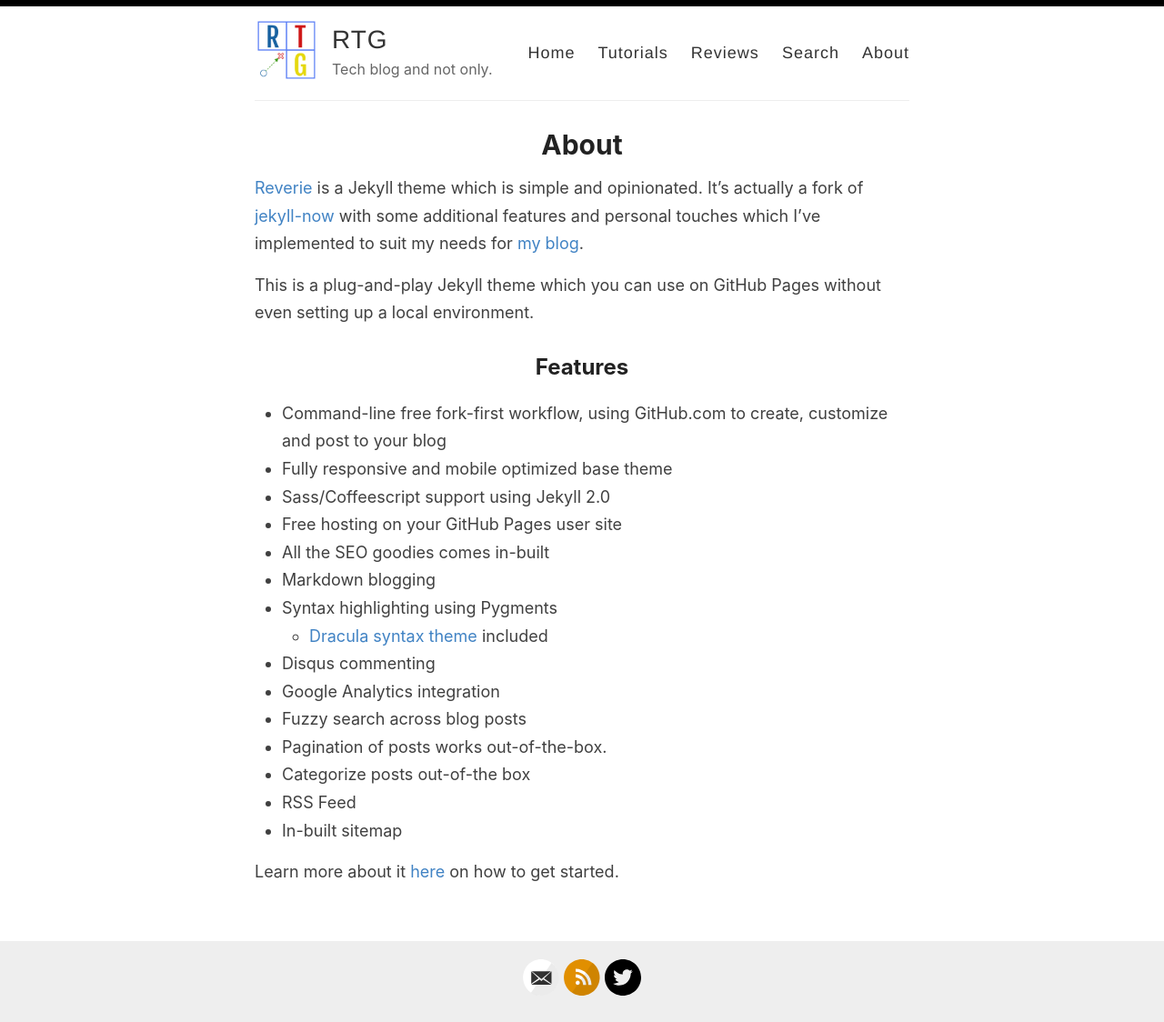
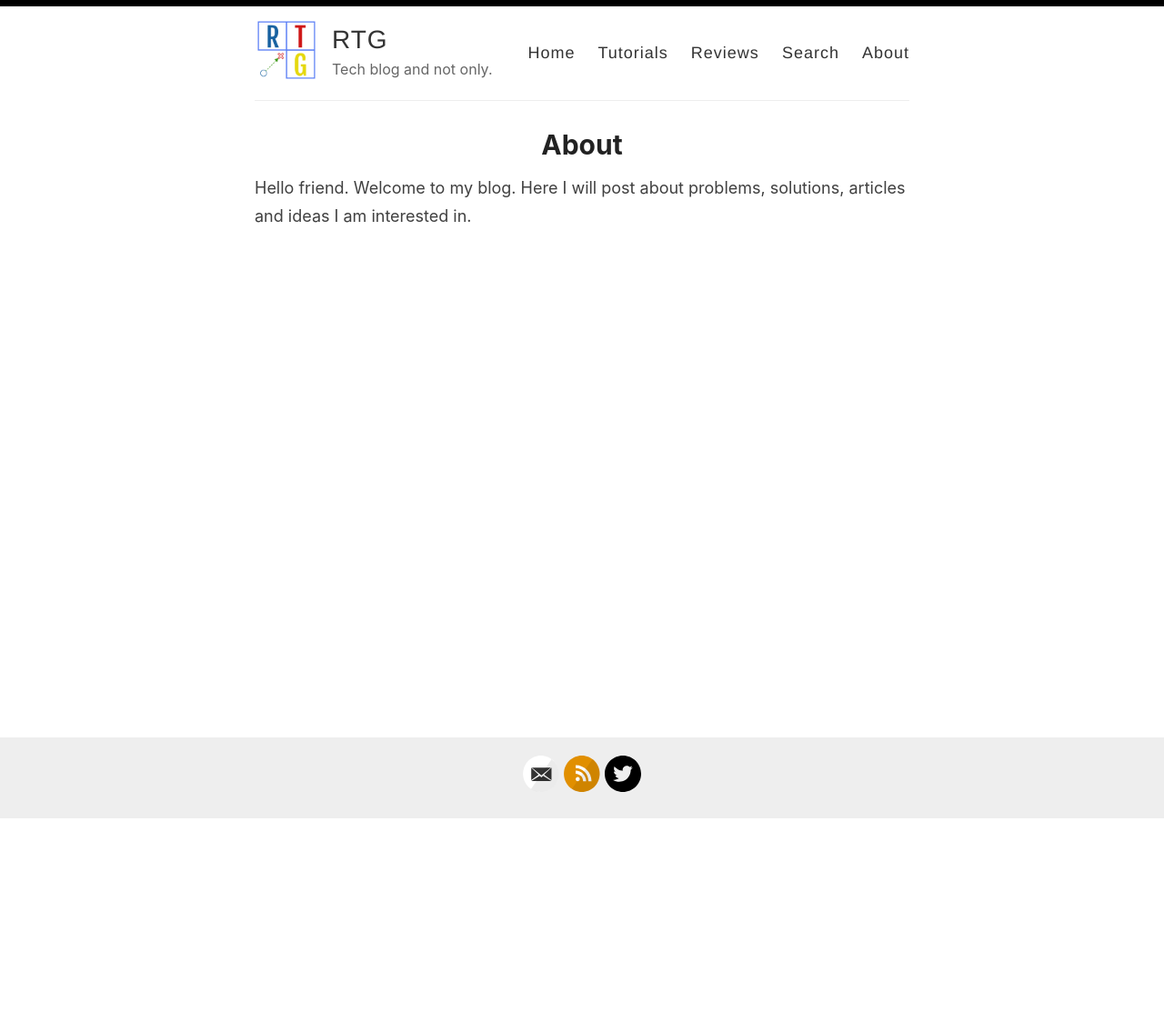
Before and after one commit to aramYnwa/rtg, a Jekyll site: the page built from _pages/about.md, in a window 1280 px wide. Shown: the whole page at 91% size. Built offline with Jekyll 4.4.1, drawn with Linux system fonts in a browser that asks for light colours; after the commit the page ends 901 px from its top, so only the background shows below that.

Commit message:
Added a small intro blog post, enabled disqus and google analytics

```diff
--- a/_config.yml
+++ b/_config.yml
@@ -38,14 +38,14 @@ footer-links:
 
 # Enter your Disqus shortname (not your username) to enable commenting on posts
 # You can find your shortname on the Settings page of your Disqus account
-disqus:
+disqus: rtgKid
 
 # Enter your Google Analytics web tracking code (e.g. UA-2110908-2) to activate tracking
-google_analytics:
+google_analytics: UA-165364648-1
 
 # Your website URL (e.g. http://amitmerchant1990.github.io or http://www.amitmerchant.com)
 # Used for Sitemap.xml and your RSS feed
-url:
+url: https://aramynwa.github.io/rtg/
 enforce_ssl:
 
 # If you're hosting your site at a Project repository on GitHub pages
--- a/_pages/about.md
+++ b/_pages/about.md
@@ -4,26 +4,6 @@ title: About
 permalink: /about/
 ---
 
-[Reverie](https://github.com/amitmerchant1990/reverie) is a Jekyll theme which is simple and opinionated. It's actually a fork of [jekyll-now](https://github.com/barryclark/jekyll-now) with some additional features and personal touches which I've implemented to suit my needs for [my blog](https://www.amitmerchant.com).
-
-This is a plug-and-play Jekyll theme which you can use on GitHub Pages without even setting up a local environment.
-
-## Features
-
-- Command-line free fork-first workflow, using GitHub.com to create, customize and post to your blog
-- Fully responsive and mobile optimized base theme
-- Sass/Coffeescript support using Jekyll 2.0
-- Free hosting on your GitHub Pages user site
-- All the SEO goodies comes in-built
-- Markdown blogging
-- Syntax highlighting using Pygments
-    - [Dracula syntax theme](https://draculatheme.com/) included
-- Disqus commenting
-- Google Analytics integration
-- Fuzzy search across blog posts
-- Pagination of posts works out-of-the-box.
-- Categorize posts out-of-the box
-- RSS Feed
-- In-built sitemap
-
-Learn more about it [here](https://github.com/amitmerchant1990/reverie) on how to get started.
+Hello friend.
+Welcome to my blog.
+Here I will post about problems, solutions, articles and ideas I am interested in.
```
Also changed, not shown: _posts/2020-05-01-hello-blogging.md (+6 -1 lines).
